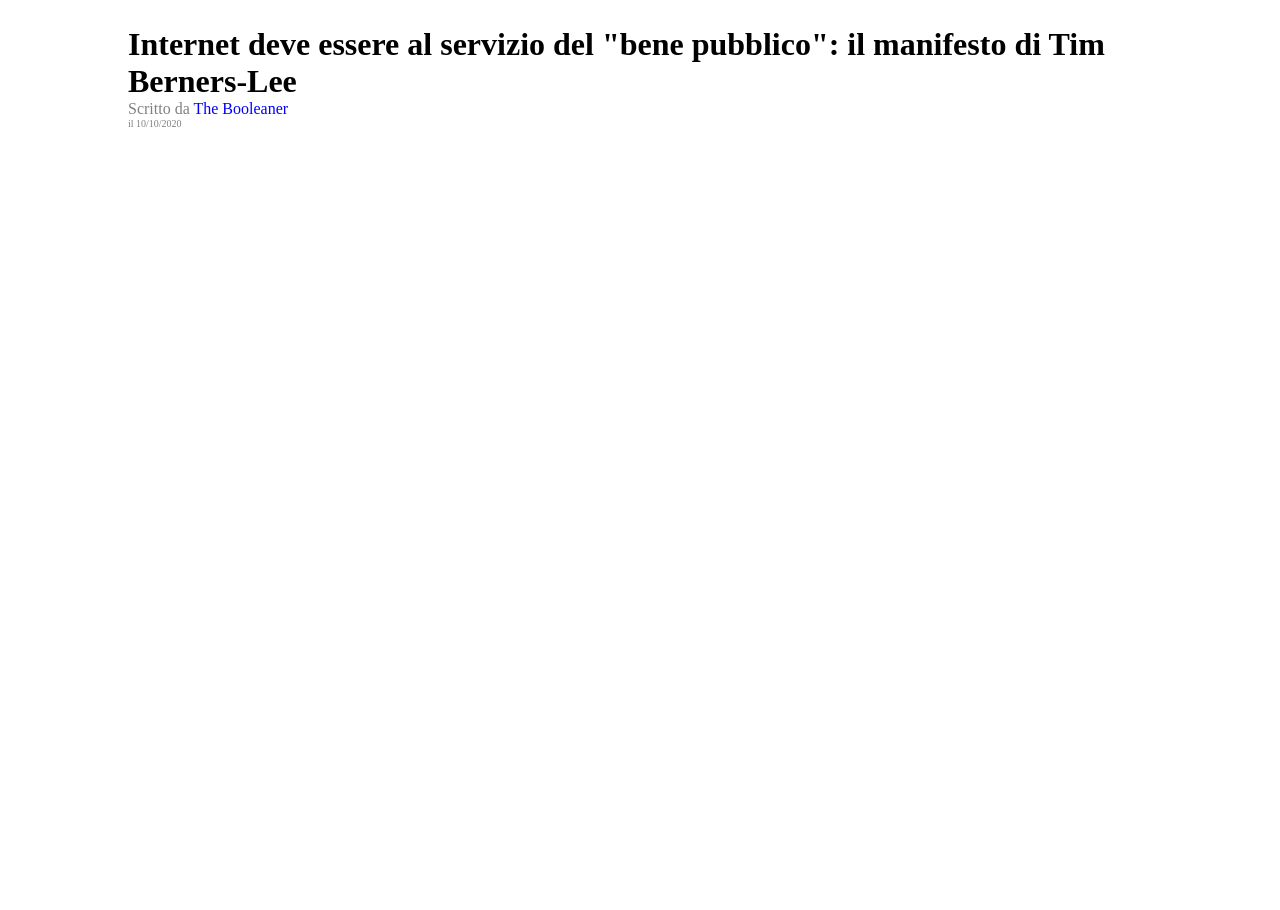
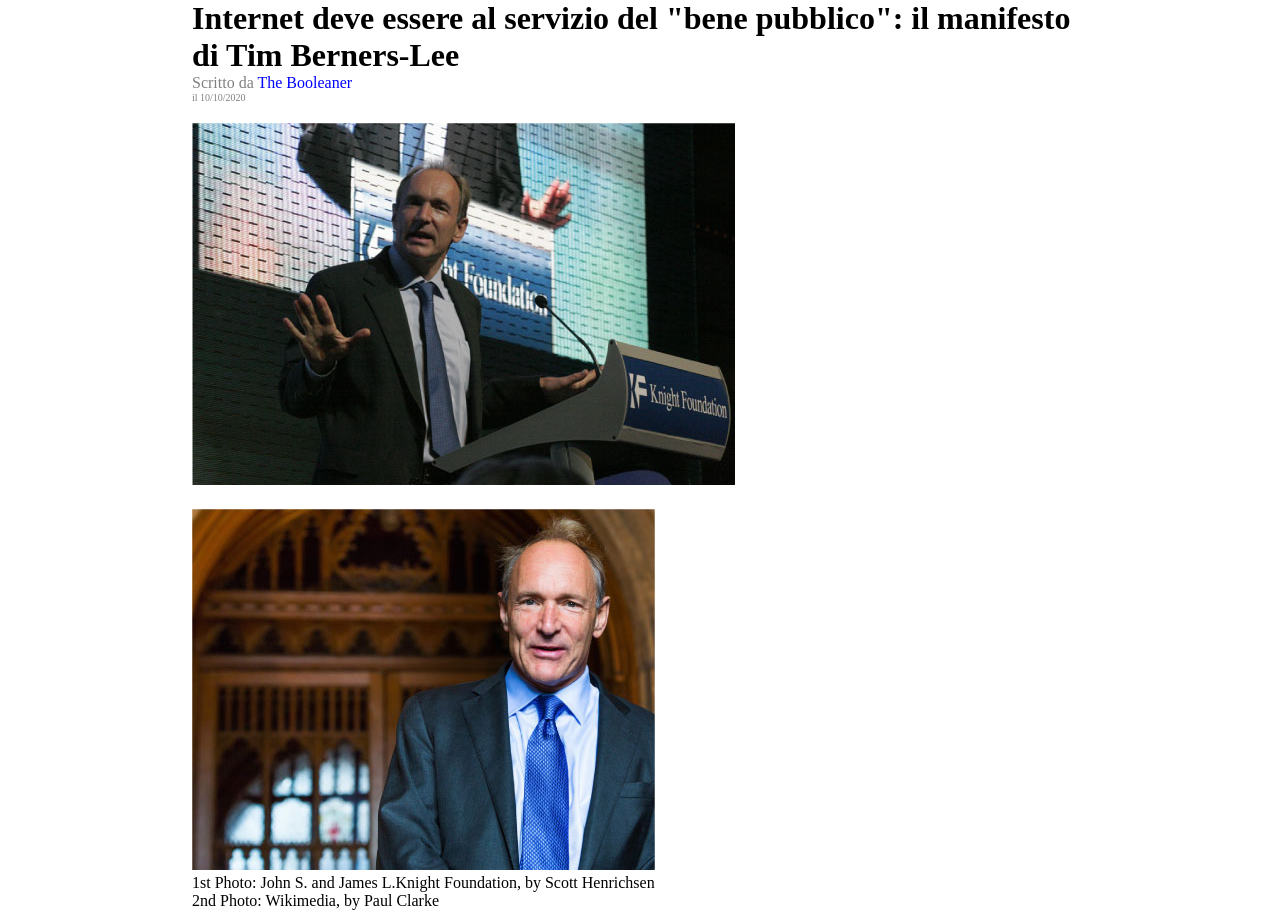
Before and after one commit to Maino24/html-css-booleaner, a plain HTML site: page index.html in a window 1280 px wide. Shown: the part 74-984 px from the top of the page. Before the commit the page ends 800 px from the top, so only its background shows below. Drawn offline with Linux system fonts and the light colour scheme.

Commit message:
immagini

```diff
--- a/css/style.css
+++ b/css/style.css
@@ -18,9 +18,8 @@
 }
 
 main{
-    padding-top: 2%;
-    padding-left: 10%;
-    padding-right: 10%;
+    width: 70%;
+    margin:auto;
 }
 
 
@@ -36,3 +35,7 @@
 #colorato{
     color: blue;
 }
+
+main img{
+    padding-top: 20px;
+}
--- a/index.html
+++ b/index.html
@@ -11,7 +11,7 @@
 <body>
 
 <header>
-<img src="img/logo.svg" alt="logo">
+    <img src="img/logo.svg" alt="logo">
 </header>
 
 <main>
@@ -19,6 +19,16 @@
     <p id="sottotitolo1">Scritto da <span id="colorato"> The Booleaner </span></p>
     <p id="sottotitolo2">il 10/10/2020</p>
 
+
+    <img src="img/tim-1.jpg" alt="immagine1">
+    <img src="img/tim-2.jpg" alt="immagine2">
+
+
+    <p>1st Photo: John S. and James L.Knight Foundation, by Scott Henrichsen</p>
+    <p>2nd Photo: Wikimedia, by Paul Clarke    </p>
+
+
+
 </main>
 
 </body>
```
